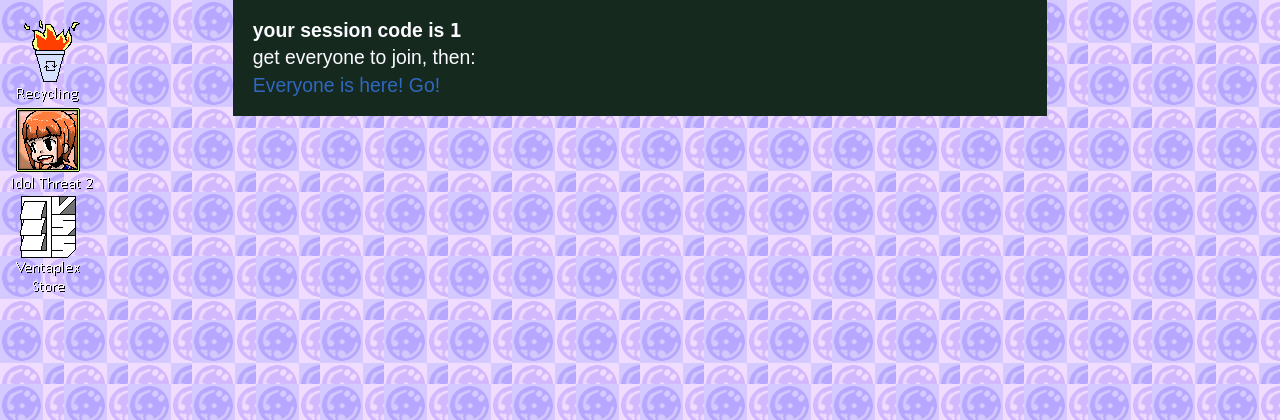
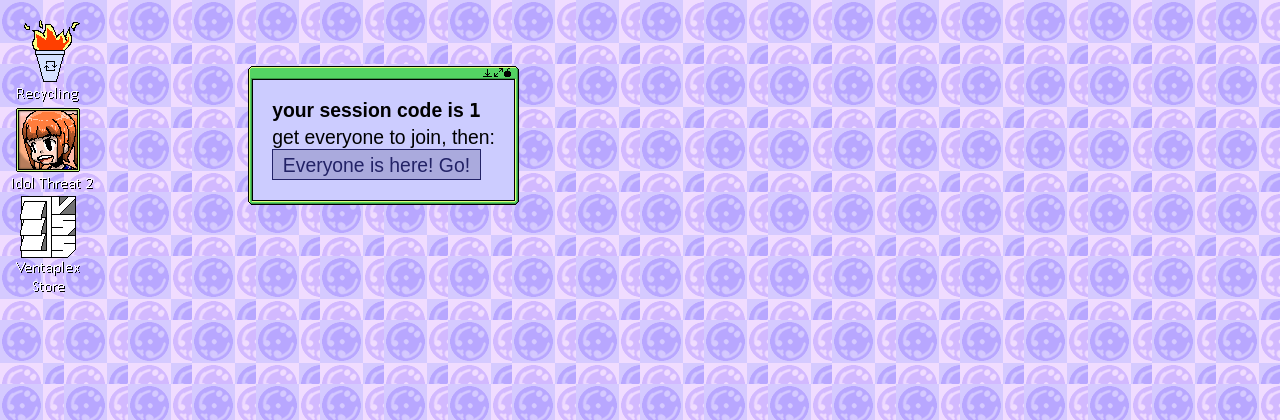
Before and after one commit to very-scary-scenario/fixed, a Flask app: page /host in a window 1280 px wide. Shown: the top 420 px of the page. Run offline with Flask 2, Linux system fonts and the light colour scheme; the visitor is signed in with stand-in values (Sample User, id 1).

Commit message:
Use windows for host stuff.

```diff
--- a/static/style.css
+++ b/static/style.css
@@ -33,10 +33,13 @@ form {
   line-height: 1.2em;
 }
 
-body {
-  font-family: sans-serif;
+html {
   background-color: var(--bg);
   color: var(--fg);
+  font-family: sans-serif;
+}
+
+body {
   margin: 0 auto;
   padding: 1em;
   max-width: 40em;
@@ -46,7 +49,7 @@ p {
   margin: .2em 0;
 }
 
-input[type="text"], input[type="submit"] {
+input[type="text"], input[type="submit"], a[href].button {
   padding: .2em .5em;
   border-radius: var(--border-radius);
 }
@@ -60,14 +63,14 @@ input[type="text"]::placeholder {
   color: var(--fg-faded);
 }
 
-input[type="submit"] {
+input[type="submit"], a[href].button {
   background-color: var(--fg-faded);
   color: var(--bg);
 }
 
 a[href] {
+  text-decoration: none;
   color: var(--hl);
-  text-decoration: none;
 }
 
 #join-form, #new-game-form {
@@ -88,3 +91,21 @@ html.host::before {
   height: 500px;
   background-repeat: no-repeat;
 }
+
+html.host section {
+  position: absolute;
+  top: 10vh;
+  padding: 1em;
+  background-color: #ccf;
+  color: black !important;
+  background-clip: padding-box;
+  color: var(--fg);
+  border-image: url('img/border_for_slicing.png') 14 36 5 5 / 14px 36px 5px 5px / 14px 5px 5px 5px repeat;
+}
+
+html.host section .button {
+  background-color: #aad;
+  border-radius: 0;
+  border: 1px solid #226;
+  color: #226;
+}
--- a/templates/host.html
+++ b/templates/host.html
@@ -4,7 +4,7 @@
   <section id="lobby">
     <h1>your session code is <code>{{ session_code }}</code></h1>
     <p>get everyone to join, then:</p>
-    <a href="javascript:everyoneIsHere();">Everyone is here! Go!</a>
+    <p><a class="button" href="javascript:everyoneIsHere();">Everyone is here! Go!</a></p>
   </section>
 
   <section id="categories">
```
